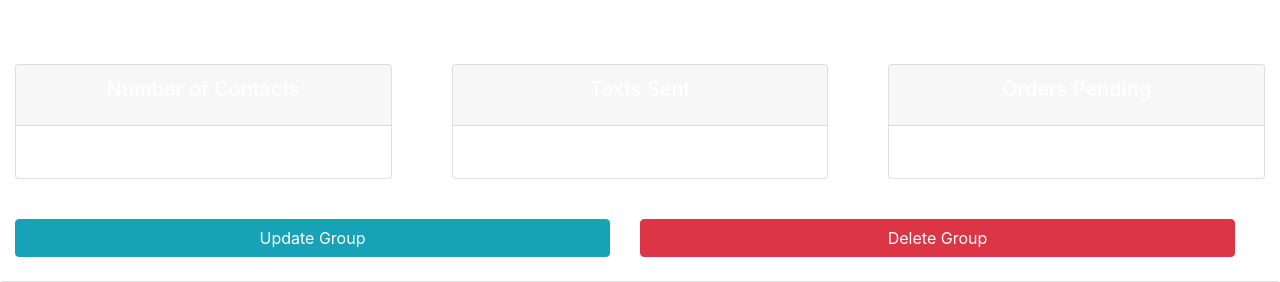
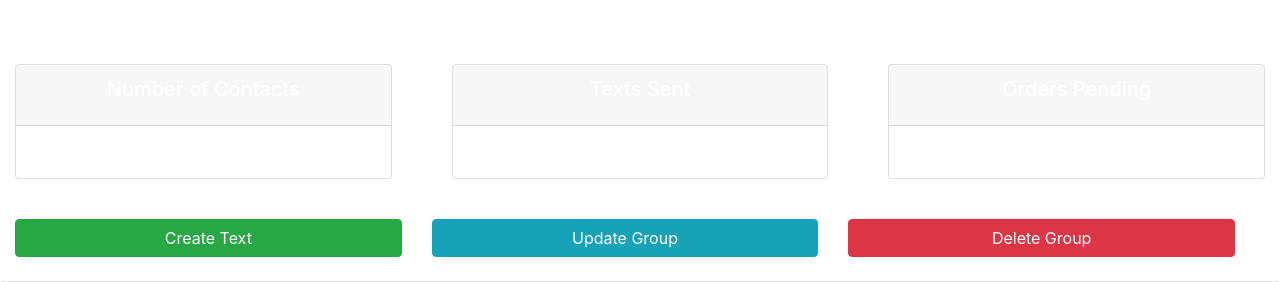
Before and after one commit to mosesju/sms_django, a Django app: template sms/groups/templates/groups/group.html in a window 1280 px wide. Shown: the part 56-338 px from the top of the page. Run offline with Django 3.2, Linux system fonts and the light colour scheme; the template is opened without the code that fills it, so the values that code supplies are empty; some libraries are stand-ins or nearby versions.

Commit message:
Did a bunch of stuff and now my eyes hurt

```diff
--- a/sms/accounts/templates/accounts/dashboard.html
+++ b/sms/accounts/templates/accounts/dashboard.html
@@ -30,7 +30,7 @@
         <h4>Last 5 Texts</h4>
         <hr>
         <div class="card card-body">
-            <a href="{% url 'addText' %}" class="btn btn-primary btn-sm btn-block">Create Text</a>
+            <a href="{% url 'add_text' %}" class="btn btn-primary btn-sm btn-block">Create Text</a>
             <table class="table table-sm">
                 <tr>
                     <th></th>
--- a/sms/groups/templates/groups/group.html
+++ b/sms/groups/templates/groups/group.html
@@ -48,10 +48,13 @@
 </div>
 <br>
 <div class="col-md row">
-    <div class="col-md-6">
+    <div class="col-md-4">
+        <a href="{% url 'add_text_id' group.id %}" class="btn btn-block btn-success">Create Text</a>
+    </div>
+    <div class="col-md-4">
         <a href="{% url 'update_group' group.id %}" class="btn btn-block btn-info">Update Group</a>
     </div>
-    <div class="col-md-6">
+    <div class="col-md-4">
         <a href="{% url 'delete_group' group.id %}" class="btn btn-block btn-danger">Delete Group</a>
     </div>
 </div>
--- a/sms/texts/urls.py
+++ b/sms/texts/urls.py
@@ -4,7 +4,8 @@ from . import views
 # Create your views here.
 urlpatterns = [
     path('', views.texts, name='texts'),
-    path('add/', views.addText, name='addText'),
+    path('add/', views.addText, name='add_text'),
+    path('add/<str:pk>/', views.addTextID, name='add_text_id'),
     path('update/<str:pk>/', views.updateText, name='update_text'),
     path('delete/<str:pk>/', views.deleteText, name='delete_text'),
     path('<str:pk>/', views.text_summary, name='text_summary')
```
Also changed, not shown: sms/texts/views.py (+12 -1 lines).
